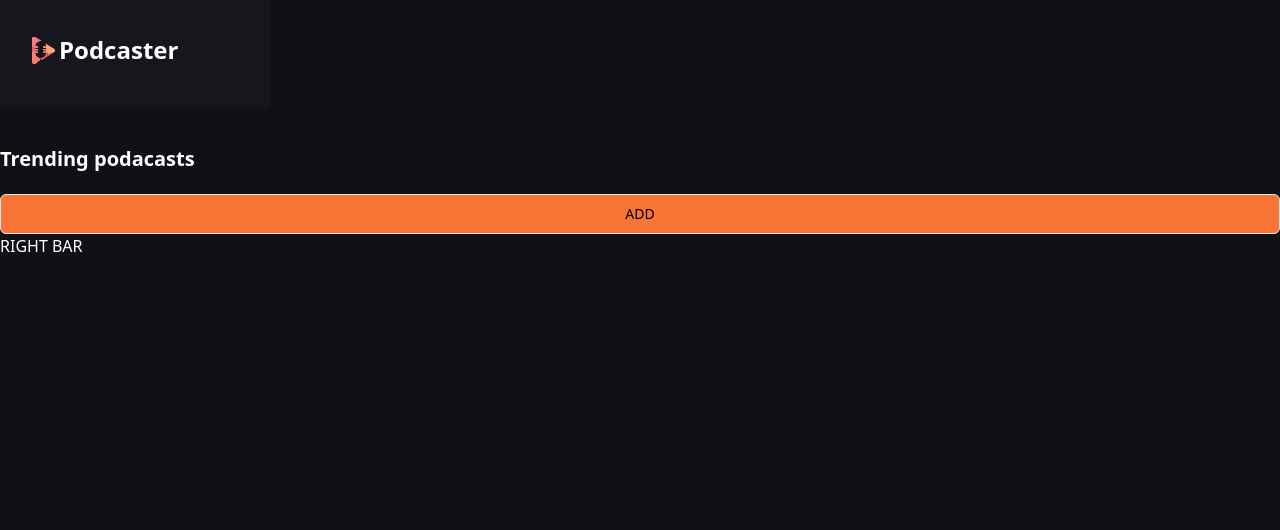
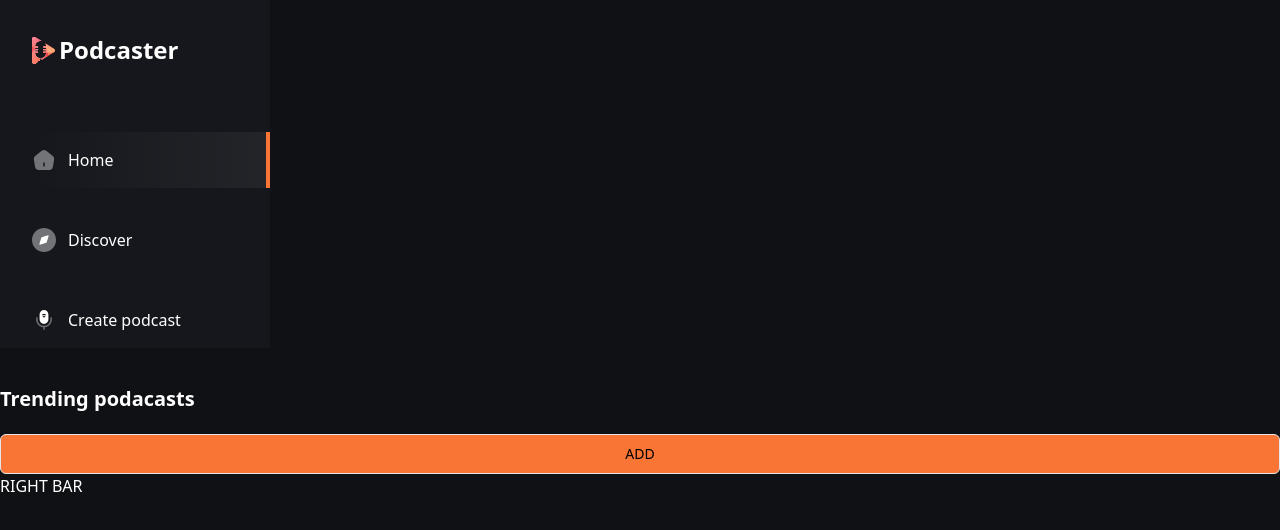
Before and after one commit to bacembenhfayehd/podcast, a Next.js app: page / in a window 1280 px wide. Shown: the top 530 px of the page. Built offline with nearby package versions, Linux system fonts and the light colour scheme.

Commit message:
complete leftsidebar

```diff
--- /dev/null
+++ b/app/(auth)/loginsignup/page.tsx
@@ -0,0 +1,9 @@
+import React from 'react'
+
+const LoginSignup = () => {
+  return (
+    <div className='text-white-1'>LoginSignup</div>
+  )
+}
+
+export default LoginSignup
--- a/components/LeftSidebar.tsx
+++ b/components/LeftSidebar.tsx
@@ -1,21 +1,46 @@
-import Image from 'next/image'
-import Link from 'next/link'
-import React from 'react'
+'use client'
+import { sidebarLinks } from "@/constants";
+import { cn } from "@/lib/utils";
+import Image from "next/image";
+import Link from "next/link";
+import { usePathname, useRouter } from "next/navigation";
+import React from "react";
 
 const LeftSidebar = () => {
+
+  const pathname = usePathname();
+  const router = useRouter();
   return (
     <div>
-        <section className='left_sidebar'>
-            <nav className='flex flex-col gap-6'>
-                <Link href="/" className='cursor-pointer flex gap-1 items-center pb-10 max-lg:justify-center'>
-                <Image src='/icons/logo (1).svg' alt='logo' width={23} height={27}/>
-                <h1 className='text-24 font-extrabold text-white-1 max-lg:hidden'>Podcaster</h1>
-                </Link>
+      <section className="left_sidebar">
+        <nav className="flex flex-col gap-6">
+          <Link
+            href="/"
+            className="cursor-pointer flex gap-1 items-center pb-10 max-lg:justify-center"
+          >
+            <Image
+              src="/icons/logo (1).svg"
+              alt="logo"
+              width={23}
+              height={27}
+            />
+            <h1 className="text-24 font-extrabold text-white-1 max-lg:hidden">
+              Podcaster
+            </h1>
+          </Link>
+          {sidebarLinks.map(({ route, label,imgURL }) => {
+            const isActive = pathname === route || pathname.startsWith(`${route}/`)
+            return (
+              <Link href={route} key={label} className={cn("flex gap-3 items-center py-4 max-lg:px-4 justify-center lg:justify-start", {'bg-nav-focus border-r-4 border-orange-1': isActive})}>
+                <Image src={imgURL} alt={label} width={24} height={24}/>
+                <p>{label}</p>
+              </Link>
+            );
+          })}
+        </nav>
+      </section>
+    </div>
+  );
+};
 
-            </nav>
-        </section>
-    </div>
-  )
-}
-
-export default LeftSidebar
+export default LeftSidebar;
--- /dev/null
+++ b/constants/index.ts
@@ -0,0 +1,106 @@
+export const sidebarLinks = [
+
+    {
+        route: "/",
+        label: "Home",
+        imgURL: "/icons/home.svg",
+      },
+
+      {
+        imgURL: "/icons/discover.svg",
+        route: "/discover",
+        label: "Discover",
+      },
+{
+    route: "/create-podcast",
+    label: "Create podcast",
+    imgURL: "/icons/microphone.svg",
+  },
+  ]
+
+
+  export const voiceDetails = [
+    {
+      id: 1,
+      name: "alloy",
+    },
+    {
+      id: 2,
+      name: "echo",
+    },
+    {
+      id: 3,
+      name: "fable",
+    },
+    {
+      id: 4,
+      name: "onyx",
+    },
+    {
+      id: 5,
+      name: "nova",
+    },
+    {
+      id: 6,
+      name: "shimmer",
+    },
+  ];
+
+  export const podcastData = [
+    {
+      id: 1,
+      title: "The Joe Rogan Experience",
+      description: "A long form, in-depth conversation",
+      imgURL:
+        "https://lovely-flamingo-139.convex.cloud/api/storage/3106b884-548d-4ba0-a179-785901f69806",
+    },
+    {
+      id: 2,
+      title: "The Futur",
+      description: "This is how the news should sound",
+      imgURL:
+        "https://lovely-flamingo-139.convex.cloud/api/storage/16fbf9bd-d800-42bc-ac95-d5a586447bf6",
+    },
+    {
+      id: 3,
+      title: "Waveform",
+      description: "Join Michelle Obama in conversation",
+      imgURL:
+        "https://lovely-flamingo-139.convex.cloud/api/storage/60f0c1d9-f2ac-4a96-9178-f01d78fa3733",
+    },
+    {
+      id: 4,
+      title: "The Tech Talks Daily Podcast",
+      description: "This is how the news should sound",
+      imgURL:
+        "https://lovely-flamingo-139.convex.cloud/api/storage/5ba7ed1b-88b4-4c32-8d71-270f1c502445",
+    },
+    {
+      id: 5,
+      title: "GaryVee Audio Experience",
+      description: "A long form, in-depth conversation",
+      imgURL:
+        "https://lovely-flamingo-139.convex.cloud/api/storage/ca7cb1a6-4919-4b2c-a73e-279a79ac6d23",
+    },
+    {
+      id: 6,
+      title: "Syntax ",
+      description: "Join Michelle Obama in conversation",
+      imgURL:
+        "https://lovely-flamingo-139.convex.cloud/api/storage/b8ea40c7-aafb-401a-9129-73c515a73ab5",
+    },
+    {
+      id: 7,
+      title: "IMPAULSIVE",
+      description: "A long form, in-depth conversation",
+      imgURL:
+        "https://lovely-flamingo-139.convex.cloud/api/storage/8a55d662-fe3f-4bcf-b78b-3b2f3d3def5c",
+    },
+    {
+      id: 8,
+      title: "Ted Tech",
+      description: "This is how the news should sound",
+      imgURL:
+        "https://lovely-flamingo-139.convex.cloud/api/storage/221ee4bd-435f-42c3-8e98-4a001e0d806e",
+    },
+  ];
```
Also changed, not shown: app/layout.tsx (line endings or trailing spaces).
